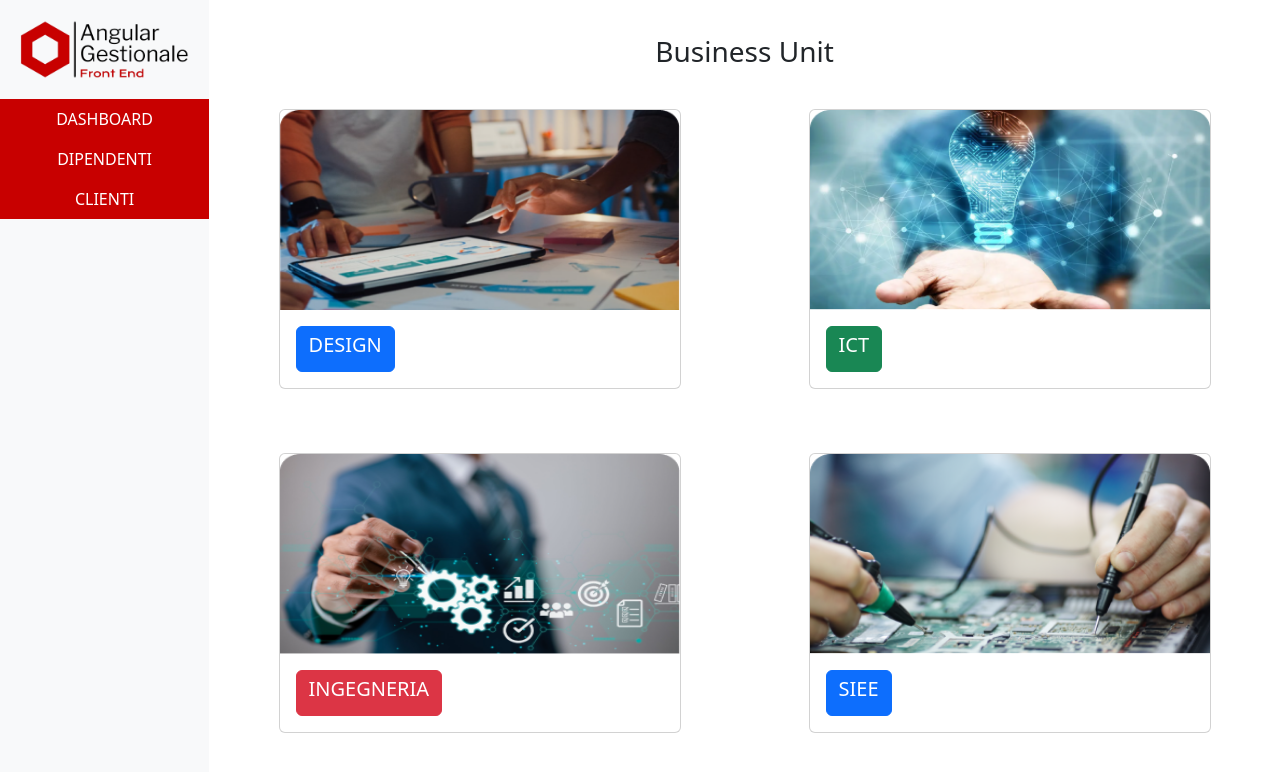
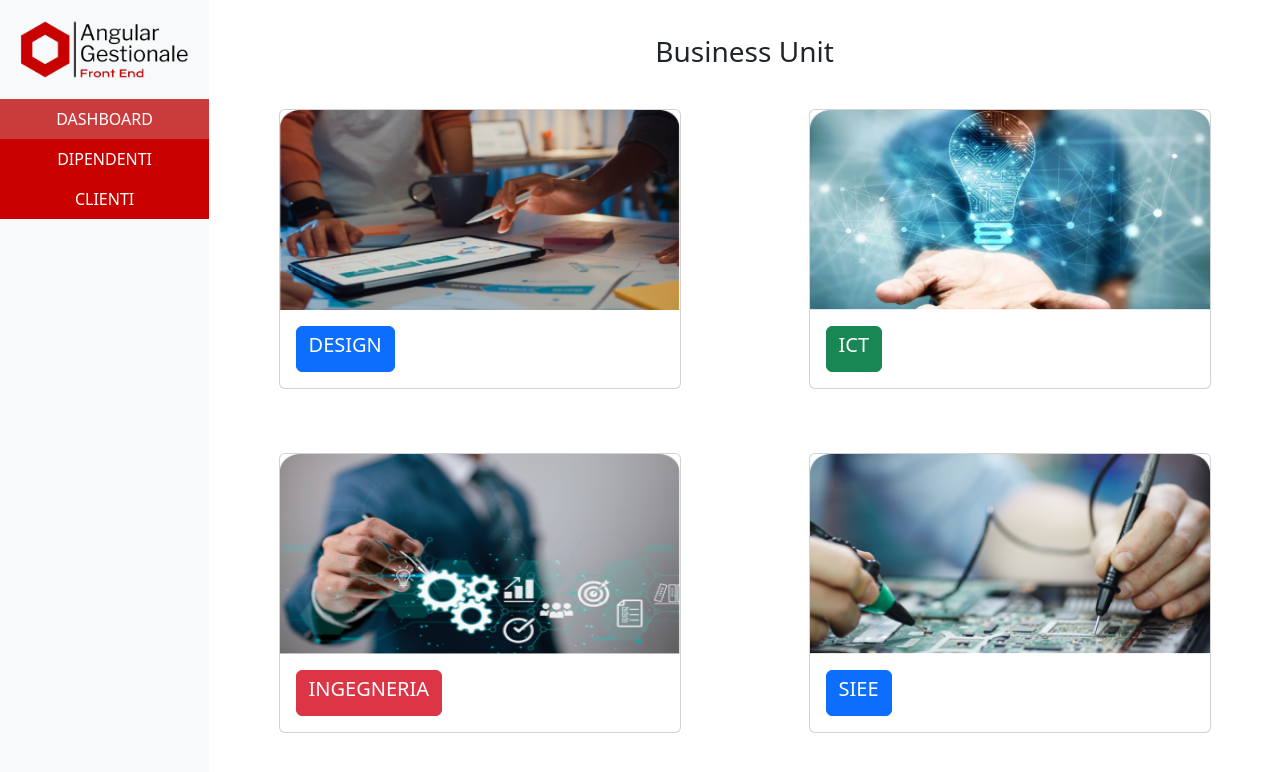
Before and after one commit to ImAndresito/Angular-Gestionale, an Angular app: page / in a window 1280 px wide. Shown: the top 772 px of the page. Built offline with nearby package versions, Linux system fonts and the light colour scheme.

Commit message:
routerLinkActivate class on <a>

```diff
--- a/src/app/dashboard/dashboard.component.css
+++ b/src/app/dashboard/dashboard.component.css
@@ -43,6 +43,10 @@
   cursor: pointer;
 }
 
+.active {
+  background-color: var(--light-primary) !important;
+}
+
 .content-container {
   /* border: 2px solid rgb(0, 255, 0); */
   width: 100%;
--- a/src/app/dashboard/dashboard.component.html
+++ b/src/app/dashboard/dashboard.component.html
@@ -15,8 +15,14 @@
       <!-- Uso ngIf per dare una condizione basata sulla propietà del componente.
       Se è true verra mostrato, se false no -->
       <ul *ngIf="isMenuShowed || isLargeScreen" class="navbar-nav">
-        <a class="nav-link" routerLink="/">DASHBOARD</a>
-        <a class="nav-link" routerLink="/dipendenti" routerLinkActive="true"
+        <a
+          class="nav-link"
+          routerLink="/"
+          routerLinkActive="active"
+          [routerLinkActiveOptions]="{ exact: true }"
+          >DASHBOARD</a
+        >
+        <a class="nav-link" routerLink="/dipendenti" routerLinkActive="active"
           >DIPENDENTI</a
         >
         <a class="nav-link">CLIENTI</a>
```
